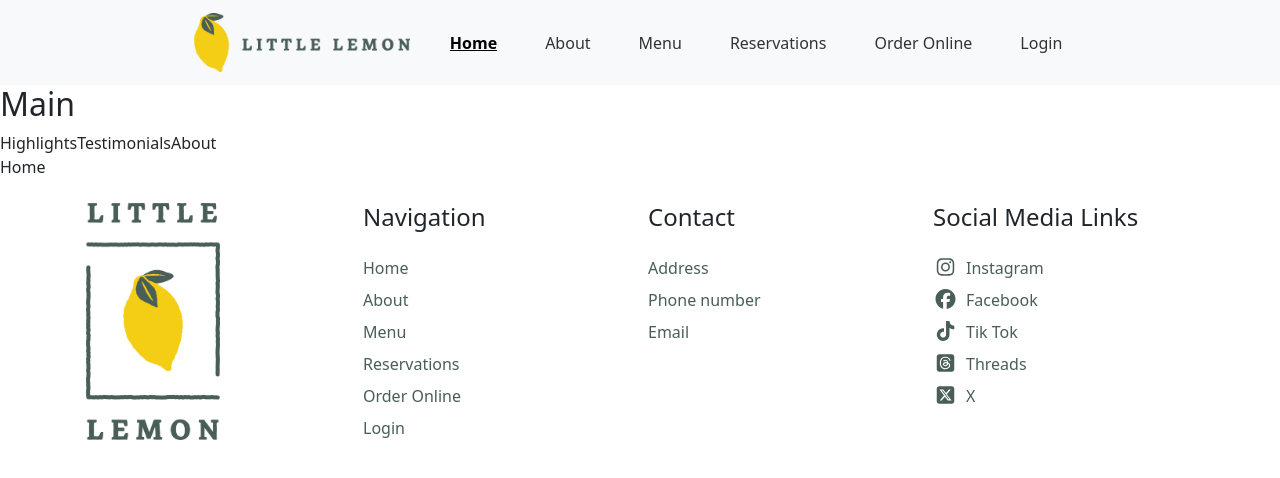
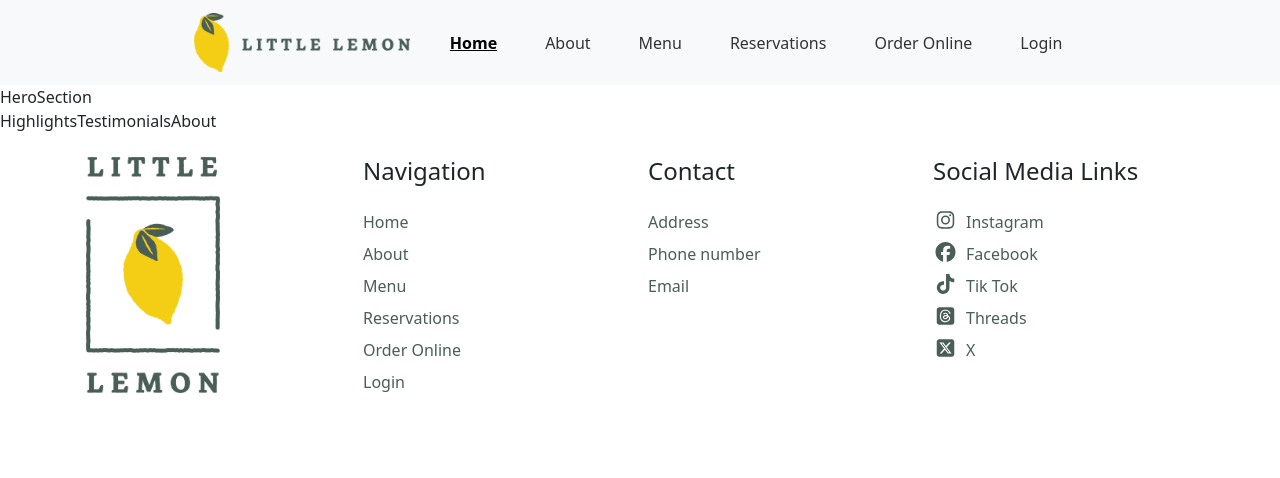
Before and after one commit to camilahurtadoc/little_lemon_app, a React (Vite) app: page / in a window 1280 px wide. Shown: the top 478 px of the page. Built offline with nearby package versions, Linux system fonts and the light colour scheme.

Commit message:
added components to home, removed from app.jsx

```diff
--- a/src/App.jsx
+++ b/src/App.jsx
@@ -19,12 +19,6 @@ function App() {
   return (
     <>
       <Header />
-      <main>
-        <h2>Main</h2>
-        <Highlights />
-        <Testimonials />
-        <About />
-      </main>
       <Routes>
         <Route path='/' element={<Home />} />
         <Route path='/about' element={<AboutPage /> } />
--- /dev/null
+++ b/src/components/HeroSection/HeroSection.jsx
@@ -0,0 +1,9 @@
+import React from 'react'
+
+const HeroSection = () => {
+  return (
+    <div>HeroSection</div>
+  )
+}
+
+export default HeroSection
--- a/src/pages/Home/Home.jsx
+++ b/src/pages/Home/Home.jsx
@@ -1,8 +1,17 @@
 import React from 'react'
+import HeroSection from '../../components/HeroSection/HeroSection'
+import Highlights from '../../components/Highlights/Highlights'
+import Testimonials from '../../components/Testimonials/Testimonials'
+import About from '../../components/About/About'
 
 const Home = () => {
   return (
-    <div>Home</div>
+    <>
+      <HeroSection />
+        <Highlights />
+        <Testimonials />
+        <About />
+    </>
   )
 }
 
```
